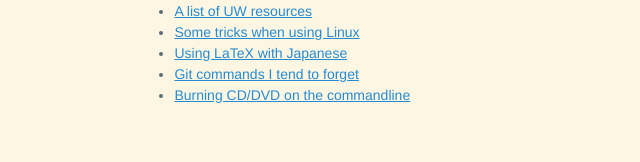
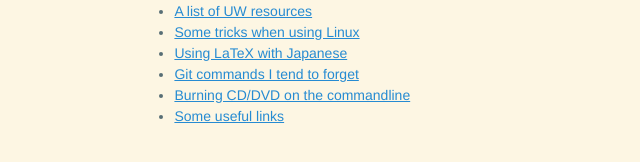
Before and after one commit to riceissa/riceissa.github.io, a Jekyll site: the page built from index.md, in a window 1280 px wide. Shown: the part 213-375 px from the top of the page, without its empty margins (0-640 px from the left). Built offline with Jekyll 4.4.1, drawn with Linux system fonts in a browser that asks for light colours; Markdown is read by kramdown in place of the engine named in the settings.

Commit message:
add links page to home

```diff
--- a/index.md
+++ b/index.md
@@ -16,3 +16,4 @@ Some pages:
 - [Using LaTeX with Japanese](./computing/japanese_latex.html)
 - [Git commands I tend to forget](./computing/git.html)
 - [Burning CD/DVD on the commandline](./computing/wodim.html)
+- [Some useful links](./links.html)
```
